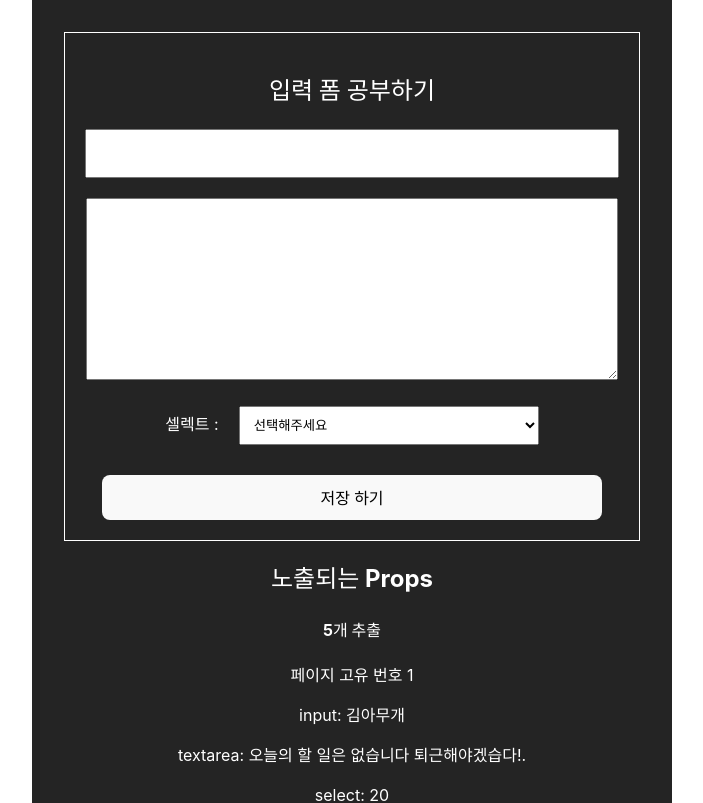
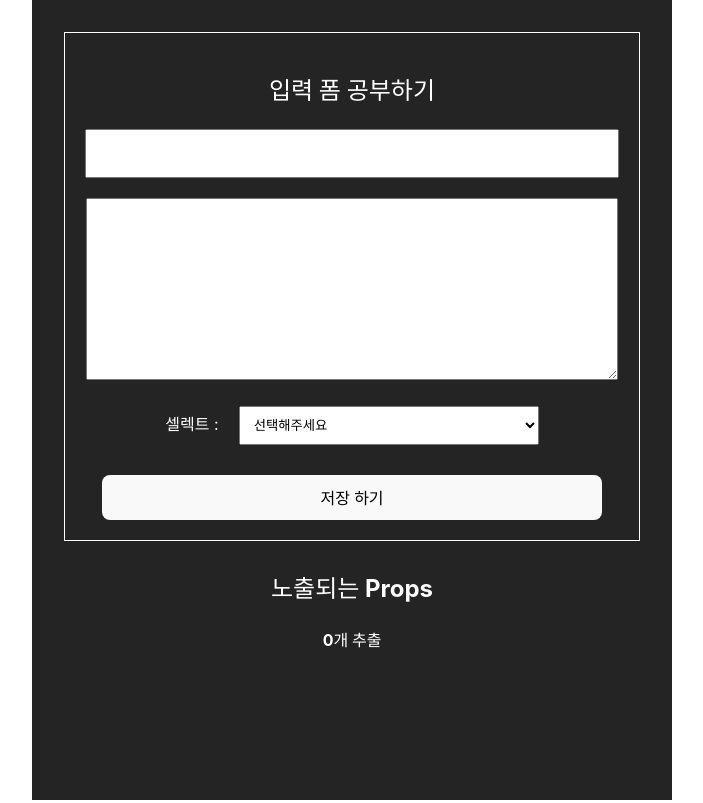
Before and after one commit to dongggggae/learn-react, a React (Vite) app: page / in a window 1280 px wide. Shown: the top 803 px of the page, without its empty margins (288-991 px from the left). Built offline with nearby package versions, Linux system fonts and the light colour scheme.

Commit message:
[10/25]데이터 추가 기능

```diff
--- a/src/App.css
+++ b/src/App.css
@@ -7,29 +7,41 @@
   text-align: center;
 }
 
-.DiaryEditor {
+.DataEditor {
   padding: 20px;
   border: 1px solid #fff;
 }
 
-.DiaryEditor input,
+.DataEditor input,
 textarea {
   width: 500px;
   margin-bottom: 20px;
   padding: 15px;
 }
 
-.DiaryEditor textarea {
+.DataEditor textarea {
   height: 150px;
 }
 
-.DiaryEditor select {
+.DataEditor select {
   width: 300px;
   margin: 0 0 30px 20px;
   padding: 10px;
 }
 
-.DiaryEditor button {
+.DataEditor button {
   width: 500px;
   cursor: pointer;
 }
+
+.DataList {
+  margin-top: 30px;
+}
+
+.DataItem {
+  margin-bottom: 20px;
+  padding: 15px;
+  background-color: #efefef;
+  border-radius: 10px;
+  color: #000;
+}
--- a/src/App.jsx
+++ b/src/App.jsx
@@ -1,21 +1,28 @@
+import { useState, useRef } from 'react';
 import './App.css';
-import DiaryEditor from './DiaryEditor';
-import DiaryList from './DiaryList';
-
+import DataEditor from './DataEditor';
+import DataList from './DataList';
 
 function App() {
-  const dummyList = [
-    { id: 1, input: '김아무개', textarea: '오늘의 할 일은 없습니다 퇴근해야겠습다!.', select: 20 },
-    { id: 2, input: '박아무개', textarea: '오늘의 할 일은 없습니다 퇴근해야겠습다!.', select: 10 },
-    { id: 3, input: '용아무개', textarea: '오늘의 할 일은 없습니다 퇴근해야겠습다!.', select: 30 },
-    { id: 4, input: '최아무개', textarea: '오늘의 할 일은 없습니다 퇴근해야겠습다!.', select: 40 },
-    { id: 5, input: '뵹아무개', textarea: '오늘의 할 일은 없습니다 퇴근해야겠습다!.', select: 50 },
-  ];
+  const [data, setData] = useState([]);
+
+  const dataId = useRef(0);
+
+  const onCreate = (input, textarea, select) => {
+    const newItem = {
+      input,
+      textarea,
+      select,
+      id: dataId.current,
+    };
+    dataId.current += 1;
+    setData([newItem, ...data]);
+  };
 
   return (
     <div className="App">
-      <DiaryEditor />
-      <DiaryList dummyList={dummyList} />
+      <DataEditor onCreate={onCreate} />
+      <DataList dataList={data} />
     </div>
   );
 }
--- a/src/DiaryEditor.jsx
+++ b/src/DataEditor.jsx
@@ -1,6 +1,7 @@
 import { useRef, useState } from 'react';
+import PropTypes from 'prop-types';
 
-const DiaryEditor = () => {
+const DataEditor = ({ onCreate }) => {
   const userInput = useRef();
   const userTextarea = useRef();
   const userSelect = useRef();
@@ -17,7 +18,7 @@ const DiaryEditor = () => {
     });
   };
   const handleSubmit = () => {
-    console.log(state)
+    console.log(state);
     if (state.input.length < 5) {
       userInput.current.focus();
       return;
@@ -28,12 +29,19 @@ const DiaryEditor = () => {
     }
     if (state.select === 'default') {
       userSelect.current.focus();
-      return
+      return;
     }
+    onCreate(state.input, state.textarea, state.select);
+    console.log(state);
+    setState({
+      input: '',
+      textarea: '',
+      select: 1,
+    });
     alert('저장 성공');
   };
   return (
-    <div className="DiaryEditor">
+    <div className="DataEditor">
       <h2>입력 폼 공부하기</h2>
       <div>
         <input ref={userInput} name="input" value={state.input} onChange={handleChangeState} />
@@ -58,5 +66,7 @@ const DiaryEditor = () => {
     </div>
   );
 };
-
-export default DiaryEditor;
+DataEditor.propTypes = {
+  onCreate: PropTypes.array.isRequired,
+};
+export default DataEditor;
--- /dev/null
+++ b/src/DataItem.jsx
@@ -0,0 +1,19 @@
+import PropTypes from 'prop-types';
+const DataItem = ({ id, input, textarea, select }) => {
+  return (
+    <div className="DataItem">
+      <div>{id}번째 내용</div>
+      <div>작성자 : {input}</div>
+      <div>글 내용 : {textarea}</div>
+      <div>오늘의 점수 : {select}</div>
+    </div>
+  );
+};
+
+DataItem.propTypes = {
+  id: PropTypes.array.isRequired,
+  input: PropTypes.array.isRequired,
+  textarea: PropTypes.array.isRequired,
+  select: PropTypes.array.isRequired,
+};
+export default DataItem;
--- /dev/null
+++ b/src/DataList.jsx
@@ -0,0 +1,25 @@
+import PropTypes from 'prop-types';
+import DataItem from './DataItem';
+
+const DataList = ({ dataList }) => {
+  return (
+    <div className="DataList">
+      <h2>노출되는 Props</h2>
+      <h4>{dataList.length}개 추출</h4>
+      <div>
+        {dataList.map((it) => (
+          <DataItem key={it.id} {...it} />
+        ))}
+      </div>
+    </div>
+  );
+};
+
+DataList.defaultProps = {
+  dataList: [],
+};
+
+DataList.propTypes = {
+  dataList: PropTypes.array.isRequired,
+};
+export default DataList;
--- a/src/DiaryList.jsx
+++ /dev/null
@@ -1,24 +0,0 @@
-import PropTypes from 'prop-types';
-
-const DiaryList = ({ dummyList }) => {
-  return (
-    <div className="DiaryList">
-      <h2>노출되는 Props</h2>
-      <h4>{dummyList.length}개 추출</h4>
-      <div>
-        {dummyList.map((it) => (
-          <div key={it.id}>
-            <p>페이지 고유 번호 {it.id}</p>
-            <p>input: {it.input}</p>
-            <p>textarea: {it.textarea}</p>
-            <p>select: {it.select}</p>
-          </div>
-        ))}
-      </div>
-    </div>
-  );
-};
-DiaryList.propTypes = {
-  dummyList: PropTypes.array.isRequired, // dummyList는 배열이며 필수 prop
-};
-export default DiaryList;
--- /dev/null
+++ b/src/test.jsx
@@ -0,0 +1 @@
+import { useState } from 'react';
```
